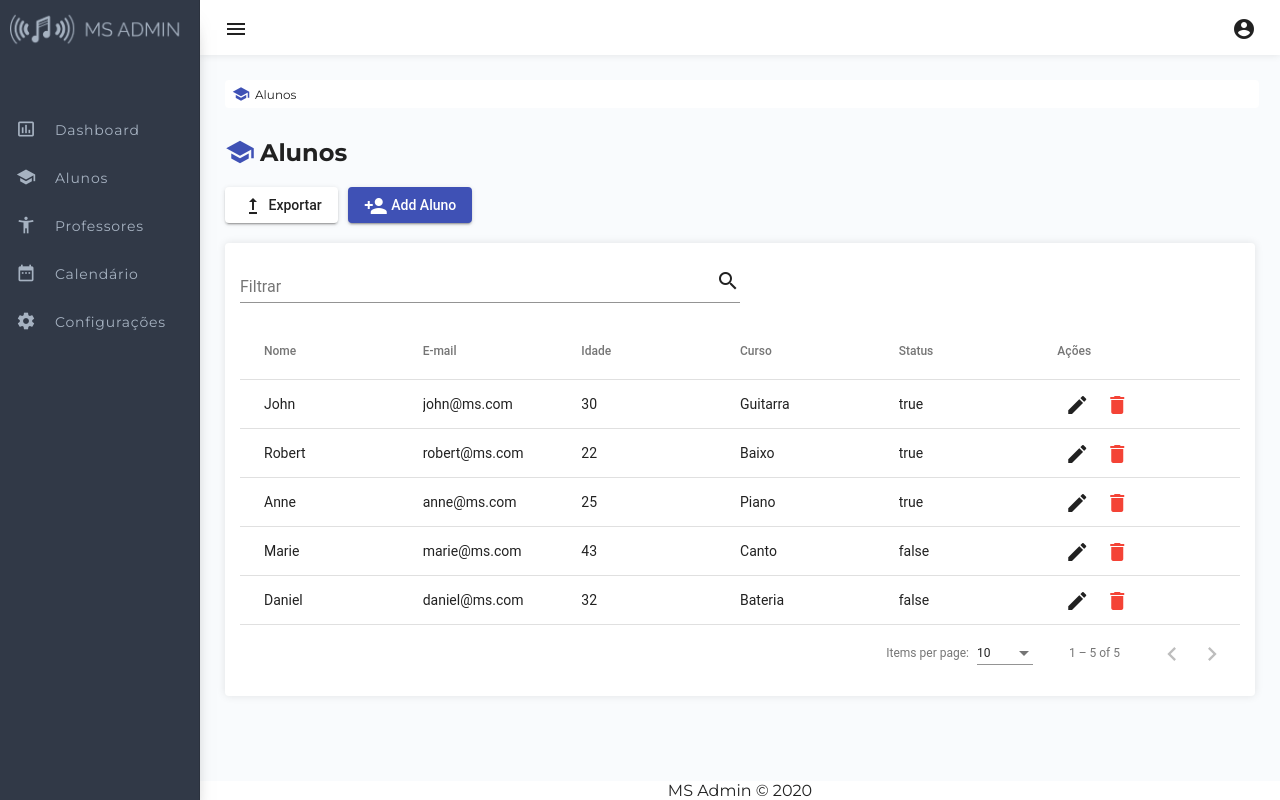
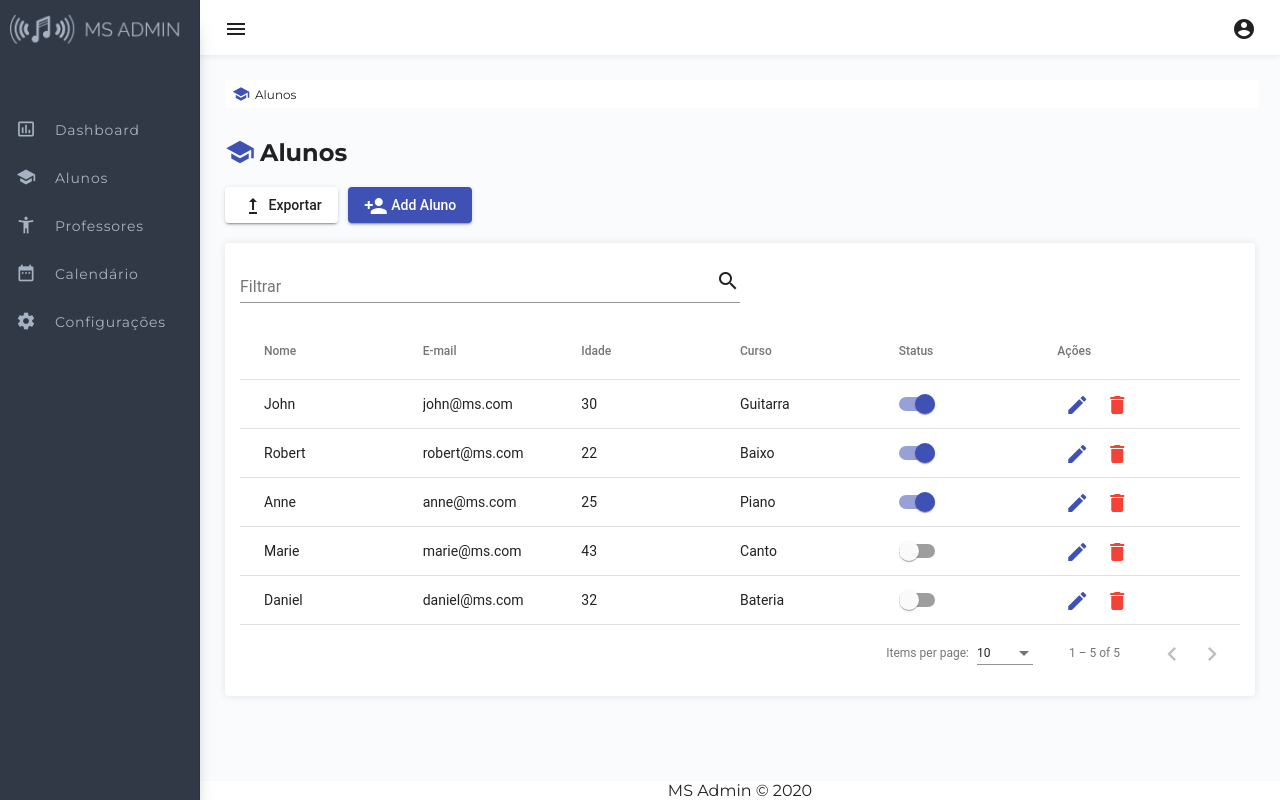
Before and after one commit to dnuneswebdev/ms-admin, an Angular app: page /students in a window 1280 px wide. Built offline with nearby package versions, Linux system fonts and the light colour scheme; data requests are answered from the project's data file.

Commit message:
Added a switch button at datatable for students data

```diff
--- a/src/app/shared/components/datatable/datatable.component.html
+++ b/src/app/shared/components/datatable/datatable.component.html
@@ -14,7 +14,7 @@
     <ng-container matColumnDef="status" *ngIf="hasStatus">
       <mat-header-cell *matHeaderCellDef mat-sort-header>Status</mat-header-cell>
       <mat-cell *matCellDef="let element">
-        {{element.status}}
+        <mat-slide-toggle color="primary" [ngModel]="element.status"></mat-slide-toggle>
       </mat-cell>
     </ng-container>
 
@@ -28,7 +28,7 @@
     <ng-container matColumnDef="actions">
       <mat-header-cell *matHeaderCellDef>Ações</mat-header-cell>
       <mat-cell *matCellDef="let element">
-        <button mat-icon-button matTooltip="Editar" matTooltipPosition="above">
+        <button mat-icon-button matTooltip="Editar" matTooltipPosition="above" color="primary">
           <mat-icon>create</mat-icon>
         </button>
         <button mat-icon-button color="warn" matTooltip="Excluir" matTooltipPosition="above">
--- a/src/app/shared/components/datatable/datatable.module.ts
+++ b/src/app/shared/components/datatable/datatable.module.ts
@@ -1,6 +1,7 @@
 //Angular
 import { NgModule } from '@angular/core';
 import { CommonModule } from '@angular/common';
+import { FormsModule } from '@angular/forms';
 
 // Material
 import { MatTableModule } from '@angular/material/table';
@@ -12,6 +13,7 @@ import { MatButtonModule } from '@angular/material/button';
 import { MatFormFieldModule } from '@angular/material/form-field';
 import { MatProgressSpinnerModule } from '@angular/material/progress-spinner';
 import { MatTooltipModule } from '@angular/material/tooltip';
+import { MatSlideToggleModule } from '@angular/material/slide-toggle';
 
 //Component
 import { DatatableComponent } from './datatable.component';
@@ -23,6 +25,7 @@ import { FlexLayoutModule } from '@angular/flex-layout';
   ],
   imports: [
     CommonModule,
+    FormsModule,
     MatTableModule,
     MatSortModule,
     MatPaginatorModule,
@@ -33,6 +36,7 @@ import { FlexLayoutModule } from '@angular/flex-layout';
     FlexLayoutModule,
     MatProgressSpinnerModule,
     MatTooltipModule,
+    MatSlideToggleModule,
   ],
   exports: [
     DatatableComponent
```
